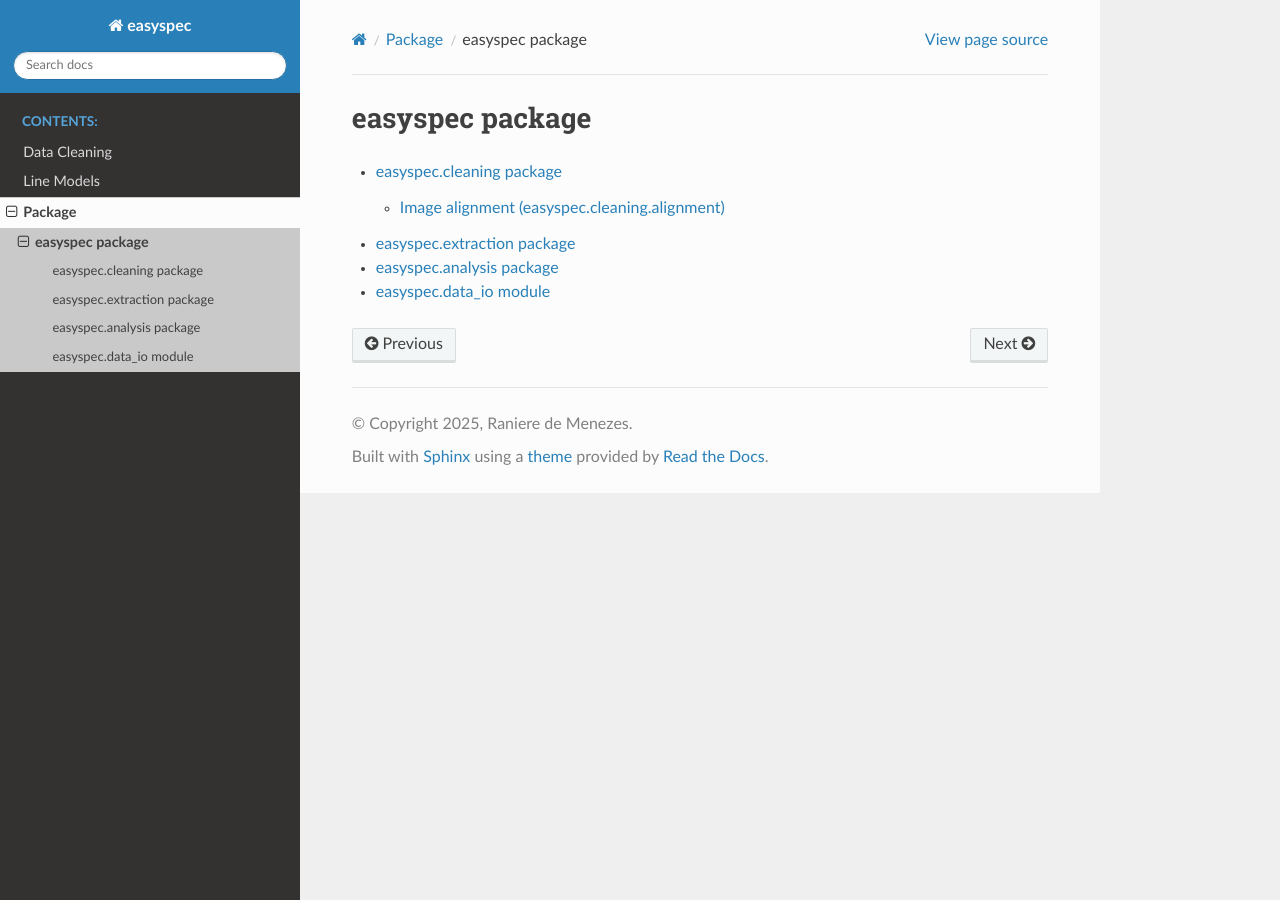
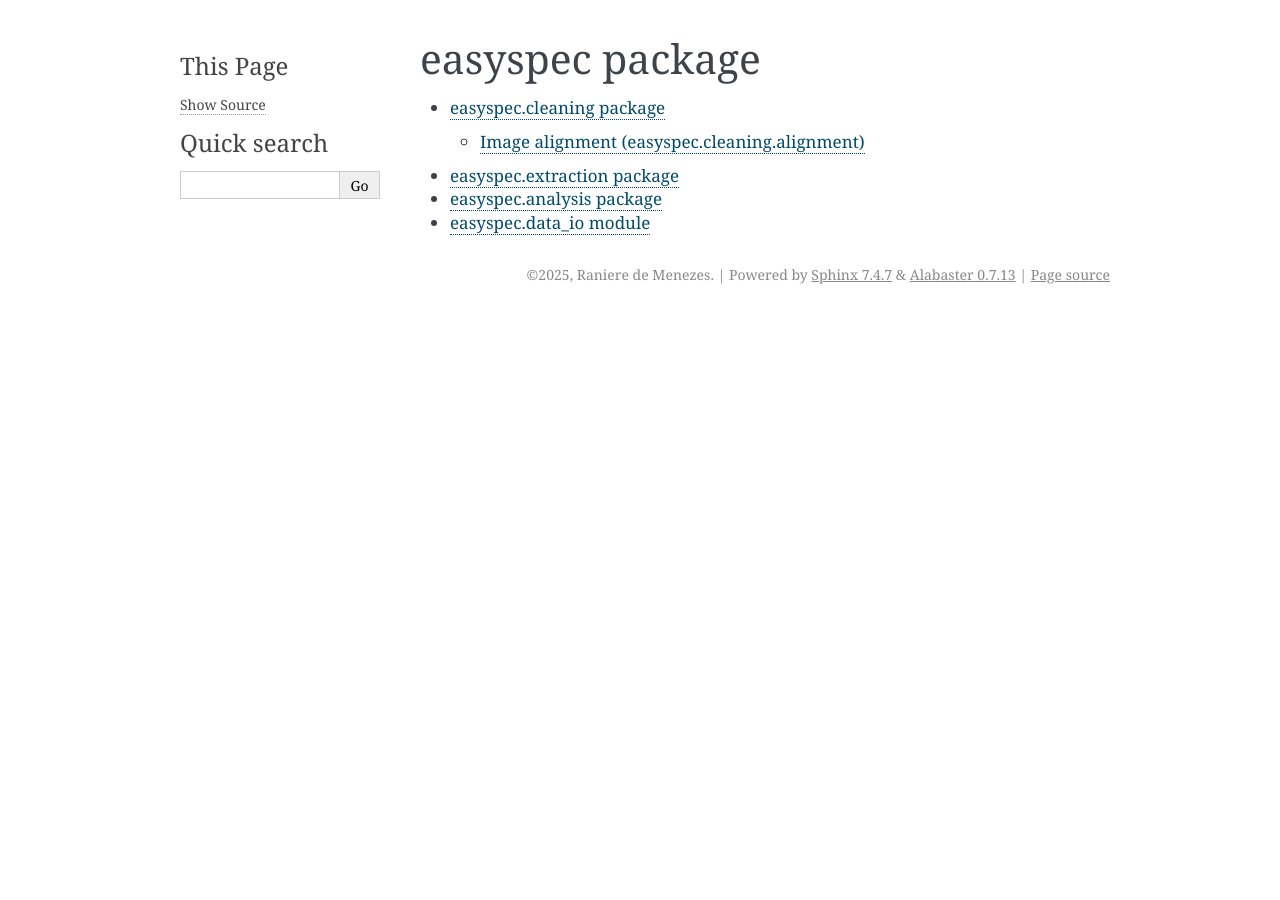
Before and after one commit to ranieremenezes/easyspec, a Sphinx documentation site: the page built from docs/source/easyspec.rst, in a window 1280 px wide. Built offline with Sphinx 7.4.7, drawn with Linux system fonts in a browser that asks for light colours; the version number could not be read and is left out.

Commit message:
updated documentation

```diff
--- a/docs/requirements.txt
+++ b/docs/requirements.txt
@@ -2,7 +2,6 @@
 # easyspec itself is NOT installed from PyPI: conf.py documents the code of this repository directly.
 # ccdproc, astroscrappy, emcee, corner, dust_extinction and tqdm are mocked in conf.py, so they are not needed here.
 sphinx>=7.1
-sphinx-rtd-theme>=2.0
 numpy
 scipy
 astropy
--- a/docs/source/conf.py
+++ b/docs/source/conf.py
@@ -12,9 +12,9 @@
 #
 import os
 import sys
-# Document the easyspec code of this repository (two levels above docs/source), and NOT an easyspec version installed
+# Document the easyspec code of this repository (src/ folder, two levels above docs/source), and NOT an easyspec version installed
 # with pip (e.g. the one on PyPI), which may be older than the code on GitHub:
-sys.path.insert(0, os.path.abspath('../..'))
+sys.path.insert(0, os.path.abspath('../../src'))
 
 
 # -- Project information -----------------------------------------------------
@@ -24,10 +24,7 @@ copyright = '2025, Raniere de Menezes'
 author = 'Raniere de Menezes'
 
 # The full version, including alpha/beta/rc tags
-try:
-    from easyspec.version import __version__ as release  # keeps the version shown in the docs in sync with the code
-except Exception:
-    release = '2025'
+release = '2025'
 
 
 # -- General configuration ---------------------------------------------------
@@ -65,7 +62,7 @@ exclude_patterns = []
 # The theme to use for HTML and HTML Help pages.  See the documentation for
 # a list of builtin themes.
 #
-html_theme = 'sphinx_rtd_theme'
+html_theme = 'alabaster'
 
 # Add any paths that contain custom static files (such as style sheets) here,
 # relative to this directory. They are copied after the builtin static files,
```
